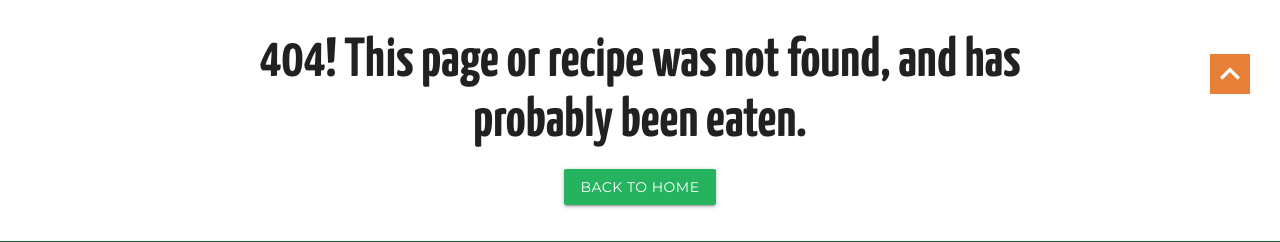
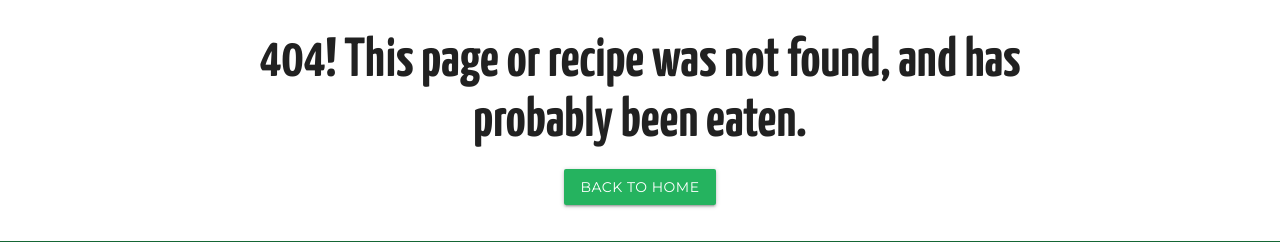
Before and after one commit to Bourkekev/ms3-your-recipe-hub, a Flask app: page /subscribe in a window 1280 px wide. Shown: the part 676-918 px from the top of the page. Run offline with Flask 2, Linux system fonts and the light colour scheme; some libraries are stand-ins or nearby versions.

Commit message:
Use Jquery to add visible class to Back to top so can hide when page at top

```diff
--- a/static/css/style.css
+++ b/static/css/style.css
@@ -572,8 +572,13 @@ footer a:hover {
     display: inline-block;
     position: fixed;
     z-index: 2000;
-    bottom: 3rem;
-    right: 3rem;
+    bottom: 2rem;
+    right: 2rem;
+    opacity: 0;
+    transition: opacity .5s ease-in-out;
+}
+.back-to-top.visible {
+    opacity: 1;
 }
 
 /*--------------------- Media Queries --------------------*/
--- a/static/js/init.js
+++ b/static/js/init.js
@@ -40,19 +40,23 @@
 
         /** End materialize select */
 
-        /** Make header sticky after scroll y amount */
+        /** Make header sticky after scroll y amount,
+         * and make Back to Top visible */
         $(window).scroll(function() {
             // Track scroll amount
             let yPos = ( $(window).scrollTop() );
             // Get header height
             let headerHeight = ( $('header').outerHeight() );
 
-            //When scroll is greater than header
-            if(yPos > (headerHeight + 25) ) {
+            /* When scroll is greater than header,
+             * also add class to back-to-top */
+            if(yPos > (headerHeight + 25)) {
                 $('header').addClass('sticky');
+                $('.back-to-top').addClass('visible')
             }
             else {
                 $('header').removeClass('sticky');
+                $('.back-to-top').removeClass('visible')
             }
         });
 
```
